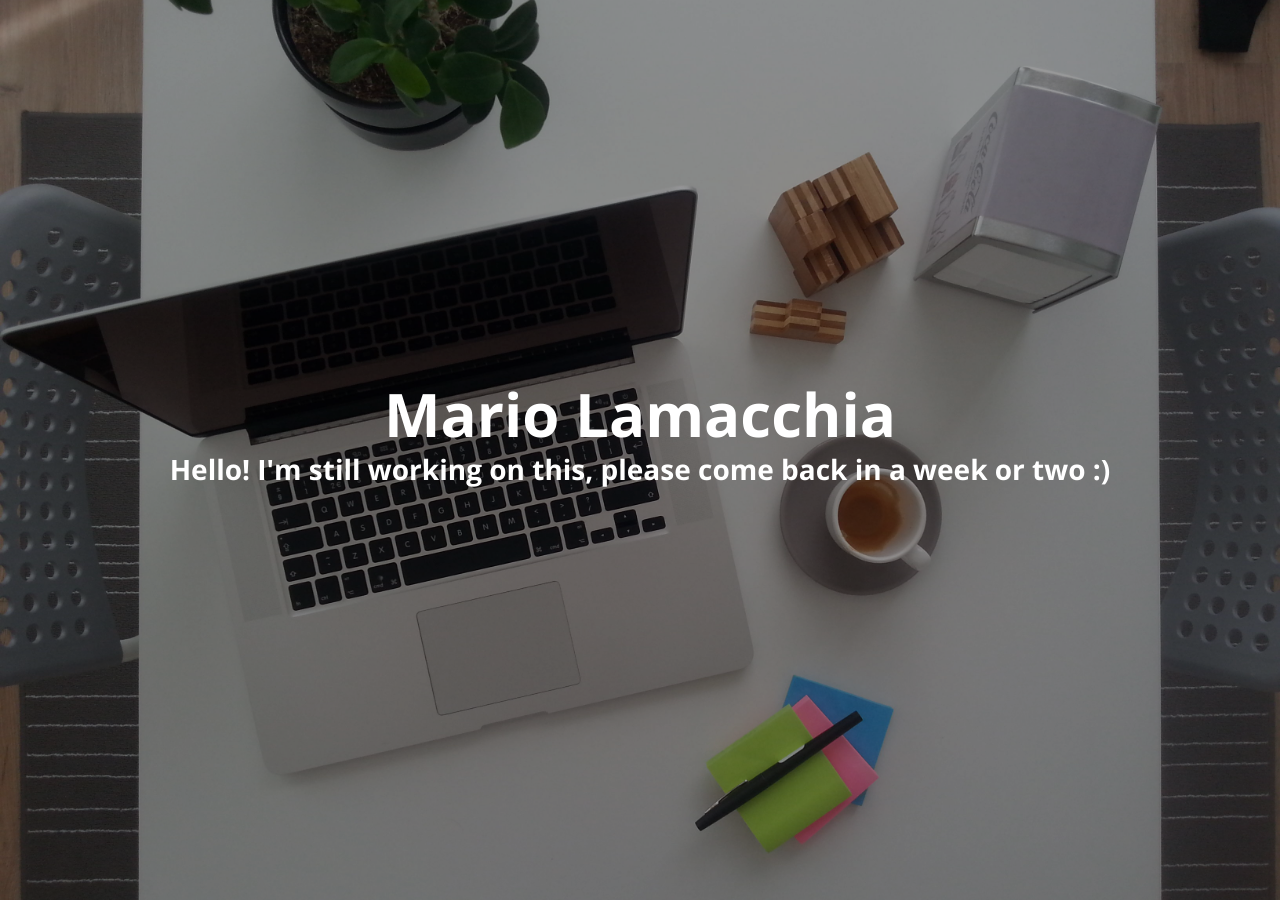
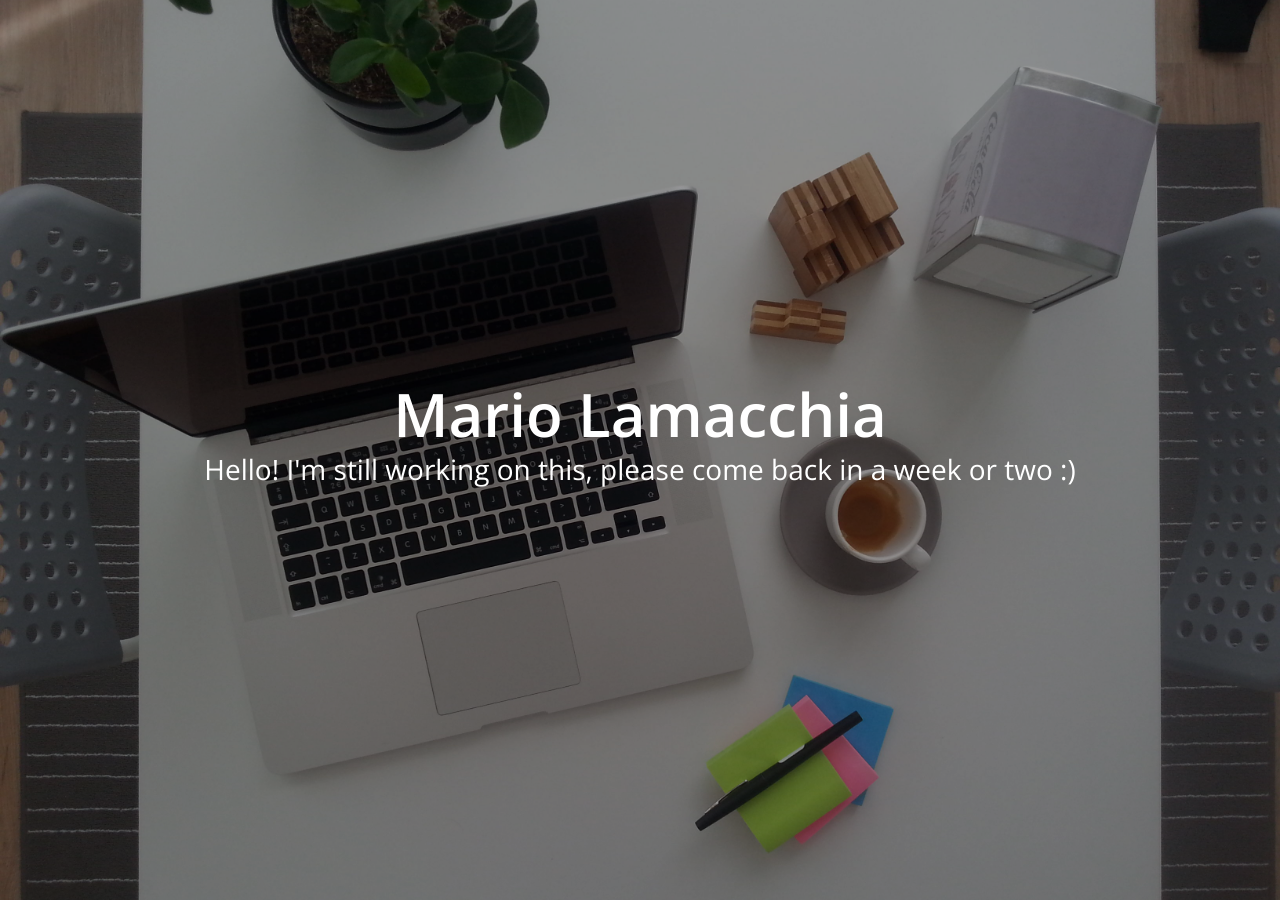
Before and after one commit to mariolamacchia/mariolamacchia.github.io, a Jekyll site: the page built from index.html, in a window 1280 px wide. Built offline with Jekyll 4.4.1, drawn with Linux system fonts in a browser that asks for light colours; nearby versions of some CDN libraries.

Commit message:
Fix font

```diff
--- a/_sass/_variables.scss
+++ b/_sass/_variables.scss
@@ -1,7 +1,7 @@
 // Our variables
 $base-font-family: "Open Sans", Helvetica, Arial, sans-serif;
 $base-font-size:   16px;
-$base-font-weight: 400;
+$base-font-weight: 600;
 $small-font-size:  $base-font-size * 0.875;
 $base-line-height: 1.5;
 
--- a/css/main.scss
+++ b/css/main.scss
@@ -3,7 +3,7 @@
 ---
 @charset "utf-8";
 
-@import url(https://fonts.googleapis.com/css?family=Open+Sans:700,300italic);
+@import url(https://fonts.googleapis.com/css?family=Open+Sans:300,600);
 
 @import
         "variables",
--- a/index.html
+++ b/index.html
@@ -6,7 +6,7 @@ layout: home
 
   <div class="home__heading" style="top: 50%;">
     <h1>Mario Lamacchia</h1>
-    <h2 style="color: white">Hello! I'm still working on this, please come back in a week or two :)</h2>
+    <h2 style="color: white; font-weight: 300">Hello! I'm still working on this, please come back in a week or two :)</h2>
   </div>
 
 </div>
```
